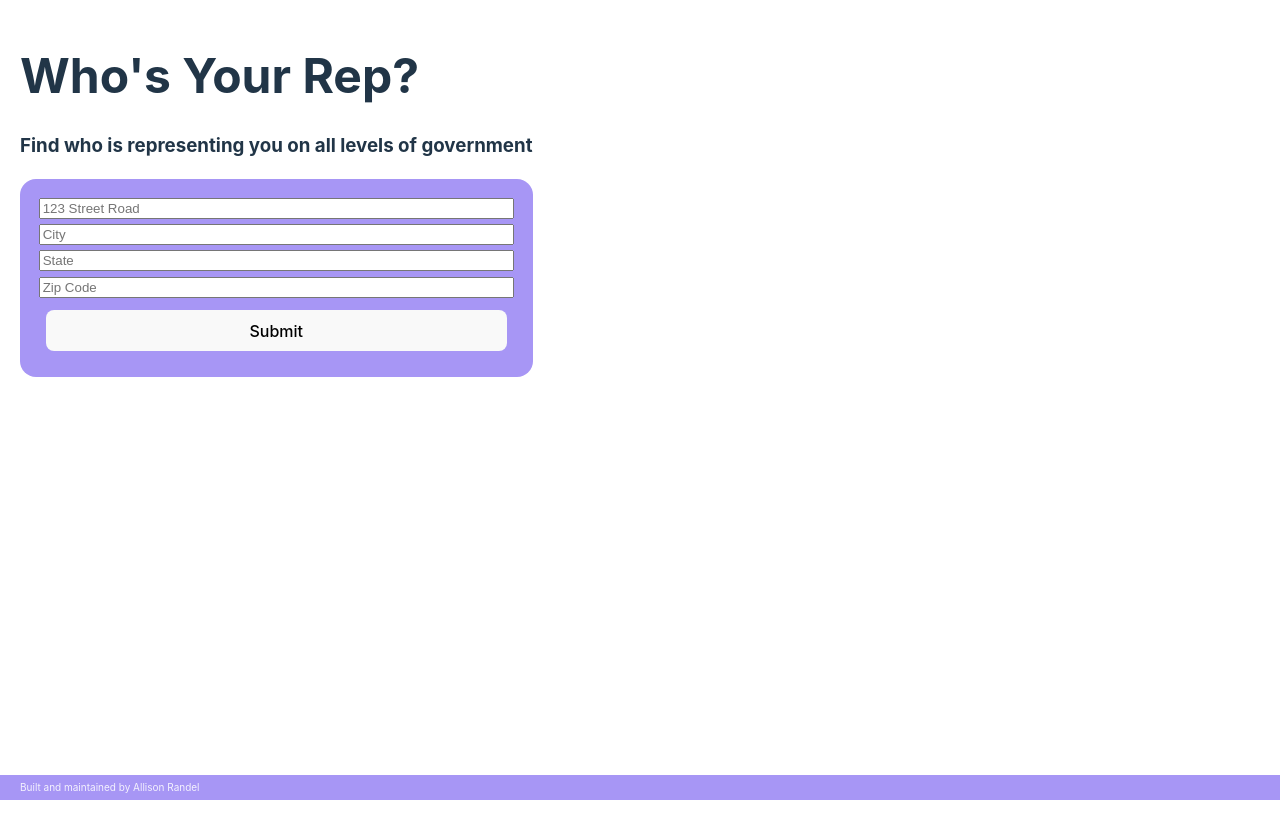
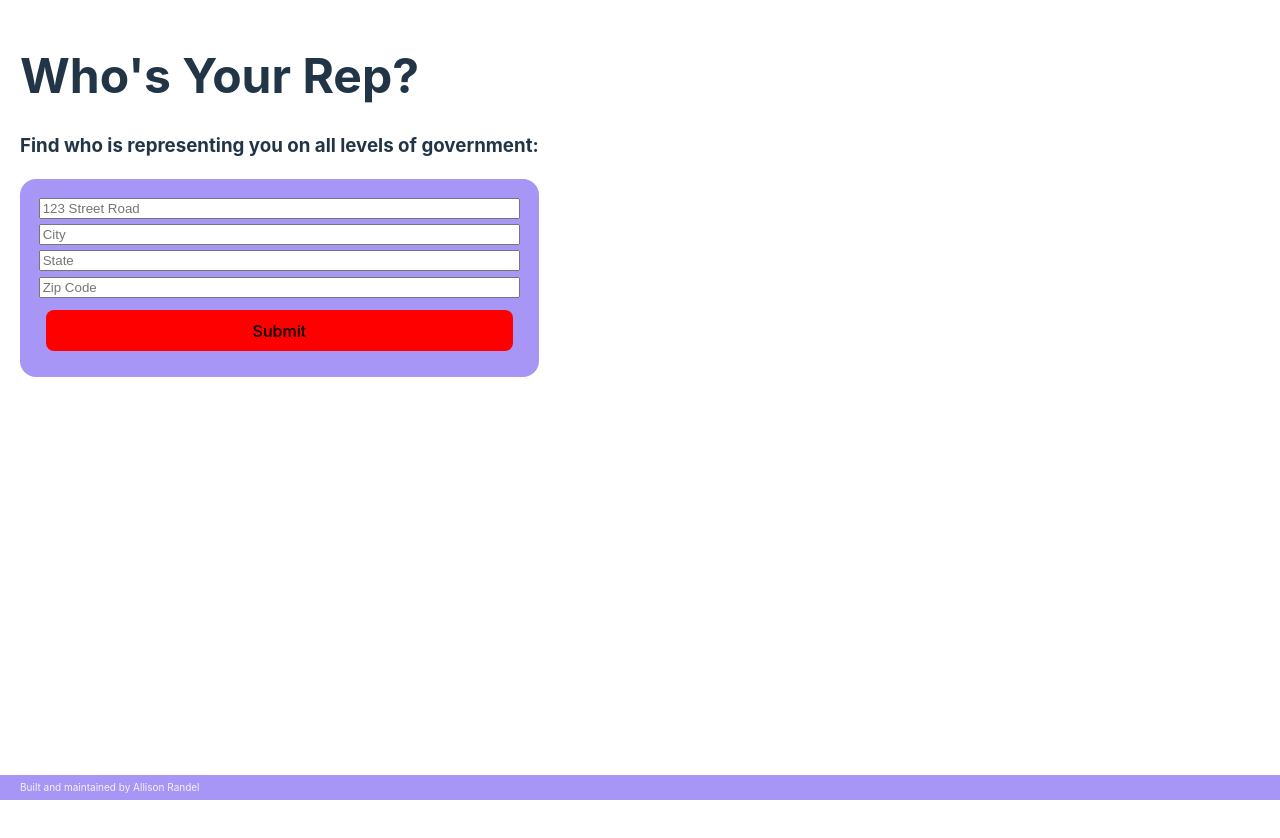
Before and after one commit to arandel1/whos-your-rep, a React (Vite) app: page / in a window 1280 px wide. Built offline with nearby package versions, Linux system fonts and the light colour scheme.

Commit message:
updated error handling

```diff
--- a/package.json
+++ b/package.json
@@ -13,7 +13,8 @@
     "express": "^4.19.2",
     "nodemon": "^3.1.0",
     "react": "^18.2.0",
-    "react-dom": "^18.2.0"
+    "react-dom": "^18.2.0",
+    "react-hook-form": "^7.52.2"
   },
   "devDependencies": {
     "@types/react": "^18.2.66",
--- a/src/App.jsx
+++ b/src/App.jsx
@@ -36,14 +36,13 @@ function App() {
   return (
     <>
       <h1>Who's Your Rep?</h1>
-      <h3>Find who is representing you on all levels of government</h3>
+      <h3>Find who is representing you on all levels of government:</h3>
       <AddressForm onSubmit={handleSubmit}/>
       {repsData && <YourReps reps={repsData}/>}
 
       <div className = "footer-bar">
         Built and maintained by Allison Randel
       </div>
-
     </>
   )
 }
--- a/src/components/AddressForm.jsx
+++ b/src/components/AddressForm.jsx
@@ -9,6 +9,7 @@ export default function AddressForm(sendAddressToApp) {
   });
 
   const [showError, setShowError] = useState(false);
+  const [emptyFormError, setEmptyFormError] = useState(false);
 
   const handleChange = (e) => {
     const { name, value } = e.target;
@@ -18,12 +19,14 @@ export default function AddressForm(sendAddressToApp) {
   };
 
   const handleSubmit = (e) => {
+
+    const isEmptyForm = Object.values(addressData).every((field) => !field);
+    setEmptyFormError(isEmptyForm ? "You need to fill out the form first!" : null);
+
     e.preventDefault();
-    if(!showError){
+    if(!showError && !isEmptyForm) {
       sendAddressToApp.onSubmit(addressData);
     }
-
-
   }
 
   return (
@@ -59,9 +62,11 @@ export default function AddressForm(sendAddressToApp) {
         onChange={handleChange}
       />
 
-      {showError && <p className="error-message">Error: Remove any apartment, unit, or special characters in address.</p>}
+      {showError && <p className="error-message">Remove any apartment, unit, or special characters in address.</p>}
+      {emptyFormError && <p className="error-message">{emptyFormError}</p>}
 
       <button type = "submit">Submit</button>
+
     </form>
   )
 }
--- a/src/index.css
+++ b/src/index.css
@@ -60,7 +60,7 @@ h1 {
   display:grid;
   gap: 2 rem;
   background-color: #a796f5;
-  border: 2px #7154f2;
+  /* border: 2px #7154f2; */
 
 }
 
@@ -73,13 +73,13 @@ h1 {
 }
 
 button {
+  background-color: red;
   border-radius: 8px;
   border: 1px solid transparent;
   padding: 0.6em 1.2em;
   font-size: 1em;
   font-weight: 500;
   font-family: inherit;
-  background-color: #1a1a1a;
   cursor: pointer;
   transition: border-color 0.25s;
   margin: .6em;
@@ -87,6 +87,7 @@ button {
 button:hover {
   border-color: #7154f2;
 }
+
 button:focus,
 button:focus-visible {
   outline: 4px auto -webkit-focus-ring-color;
@@ -101,6 +102,6 @@ button:focus-visible {
     color: #747bff;
   }
   button {
-    background-color: #f9f9f9;
+    background-color: red;
   }
 }
```
